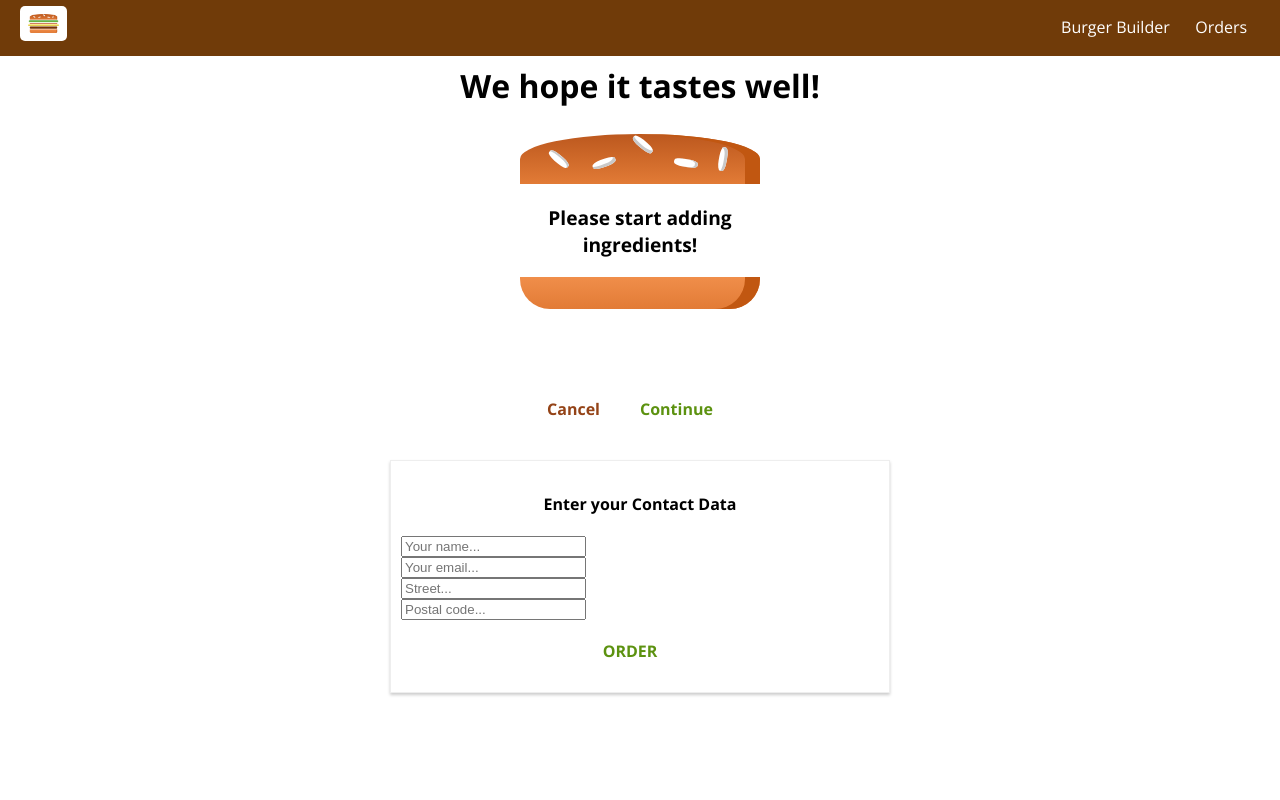
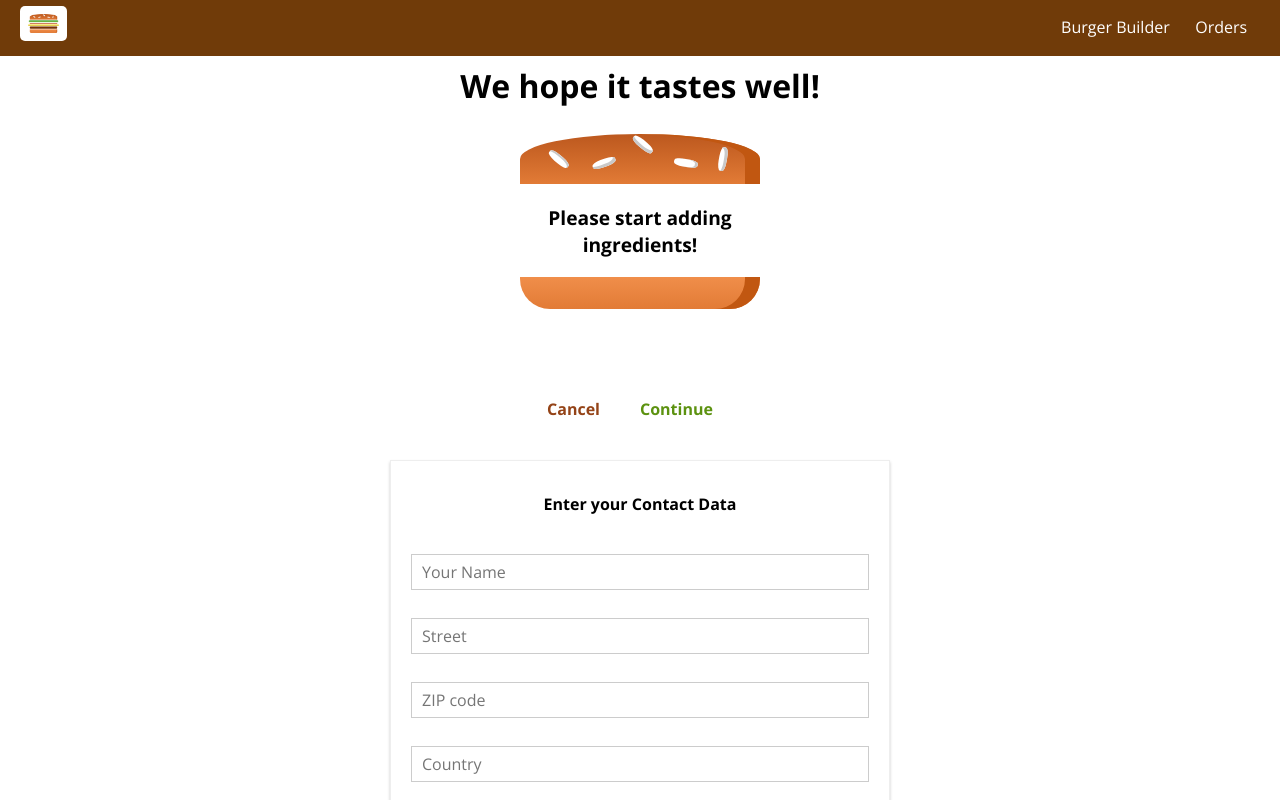
Before and after one commit to AntonZLatkov/Burger-app, a React (Create React App) app: page /checkout in a window 1280 px wide. Both pictures are taken after a click on the button "Continue". Shown: the top 800 px of the page. Built offline with nearby package versions, Linux system fonts and the light colour scheme.

Commit message:
forms and validation

```diff
--- a/src/components/UI/Button/Button.js
+++ b/src/components/UI/Button/Button.js
@@ -5,6 +5,7 @@ const button = (props) => {
     <button
       className={[classes.Button, classes[props.btnType]].join(' ')}
       onClick={props.clicked}
+      disabled={props.disabled}
     >{props.children}</button>
   );
 }
--- a/src/components/UI/Button/Button.module.css
+++ b/src/components/UI/Button/Button.module.css
@@ -15,6 +15,11 @@
   padding-left: 0;
 }
 
+.Button:disabled {
+  color: #ccc;
+  cursor: not-allowed;
+}
+
 .Success {
   color: #5C9210;
 }
--- /dev/null
+++ b/src/components/UI/Input/Input.js
@@ -0,0 +1,62 @@
+import classes from './Input.module.css';
+
+const input = (props) => {
+  let inputEl = null;
+
+  let inputClasses = [classes.InputEl];
+
+  if (props.invalid && props.shouldValidate && props.touched) {
+    inputClasses.push(classes.Invalid);
+  }
+
+  switch (props.elementType) {
+    case ('input'):
+      inputEl = <input
+        className={inputClasses.join(' ')}
+        {...props.elementConfig}
+        value={props.value}
+        onChange={props.changed} />;
+      break;
+    case ('textarea'):
+      inputEl = <textarea
+        className={inputClasses.join(' ')}
+        {...props.elementConfig}
+        value={props.value}
+        onChange={props.changed} />;
+      break;
+    case ('select'):
+      inputEl = (
+        <select
+          className={inputClasses.join(' ')}
+          value={props.value}
+          onChange={props.changed} >
+          {props.elementConfig.options.map(option => (
+            <option key={option.value} value={option.value}>{option.displayValue}</option>
+          ))}
+        </select>
+      );
+      break;
+    default:
+      inputEl = <input
+        className={inputClasses.join(' ')}
+        {...props.elementConfig}
+        value={props.value}
+        onChange={props.changed} />;
+  }
+
+  let validationError = null;
+  if (props.invalid && props.touched) {
+    validationError = <p className={classes.ValidationError}>{props.errorMessage}</p>;
+  }
+
+
+  return (
+    <div className={classes.Input}>
+      <label className={classes.Label}>{props.label}</label>
+      { inputEl}
+      { validationError}
+    </div>
+  );
+}
+
+export default input;
--- /dev/null
+++ b/src/components/UI/Input/Input.module.css
@@ -0,0 +1,37 @@
+.Input {
+  width: 100%;
+  padding: 10px;
+  box-sizing: border-box;
+}
+
+.Label {
+  font-weight: bold;
+  display: block;
+  margin-bottom: 8px;
+}
+
+.InputEl {
+  outline: none;
+  border: 1px solid #ccc;
+  background-color: #fff;
+  font: inherit;
+  padding: 6px 10px;
+  display: block;
+  width: 100%;
+  box-sizing: border-box;
+}
+
+.InputEl:focus {
+  outline: none;
+  background-color: #ccc;
+}
+
+.Invalid {
+  border: 1px solid red;
+  background-color: rgb(255, 187, 180);
+}
+
+.ValidationError {
+  color: red;
+  margin: 5px 0;
+}
--- a/src/containers/Checkout/ContactData/ContactData.js
+++ b/src/containers/Checkout/ContactData/ContactData.js
@@ -3,36 +3,113 @@ import Button from '../../../components/UI/Button/Button';
 import classes from './ContactData.module.css';
 import Spinner from '../../../components/UI/Spinner/Spinner';
 import axios from '../../../axios-orders';
+import Input from '../../../components/UI/Input/Input';
 
 class ContactData extends Component {
   state = {
-    name: '',
-    email: '',
-    address: {
-      street: '',
-      zip: ''
+    orderForm: {
+      name: {
+        elementType: 'input',
+        elementConfig: {
+          type: 'text',
+          placeholder: 'Your Name'
+        },
+        value: '',
+        validation: {
+          required: true
+        },
+        valid: false,
+        touched: false
+      },
+      street: {
+        elementType: 'input',
+        elementConfig: {
+          type: 'text',
+          placeholder: 'Street'
+        },
+        value: '',
+        validation: {
+          required: true
+        },
+        valid: false,
+        touched: false
+      },
+      zipCode: {
+        elementType: 'input',
+        elementConfig: {
+          type: 'text',
+          placeholder: 'ZIP code'
+        },
+        value: '',
+        validation: {
+          required: true,
+          minLength: 4,
+          maxLength: 4
+        },
+        valid: false,
+        touched: false
+      },
+      country: {
+        elementType: 'input',
+        elementConfig: {
+          type: 'text',
+          placeholder: 'Country'
+        },
+        value: '',
+        validation: {
+          required: true
+        },
+        valid: false,
+        touched: false
+      },
+      email: {
+        elementType: 'input',
+        elementConfig: {
+          type: 'email',
+          placeholder: 'Your E-mail'
+        },
+        value: '',
+        validation: {
+          required: true
+        },
+        valid: false,
+        touched: false
+      },
+      deliveryMethod: {
+        elementType: 'select',
+        elementConfig: {
+          options: [{
+            value: 'fastest',
+            displayValue: 'Fastest'
+          }, {
+            value: 'cheapest',
+            displayValue: 'Cheapest'
+          }]
+        },
+        validation: {},
+        value: 'fastest',
+        valid: true,
+      }
     },
+    formIsValid: false,
     loading: false
   }
 
   orderHandler = (event) => {
     event.preventDefault();
-    console.log(this.props.ingredients);
+    // console.log(this.props.ingredients);
     // alert('You continue!');
     this.setState({ loading: true });
+
+    const formData = {};
+    for (let formElementId in this.state.orderForm) {
+      formData[formElementId] = this.state.orderForm[formElementId].value;
+    }
+
     const order = {
       ingredients: this.props.ingredients,
       price: this.props.price,
-      customer: {
-        name: 'Anton Zlatkov',
-        address: {
-          street: 'Testaddress 1',
-          zipCode: '1000',
-          country: 'Sofia'
-        },
-        email: 'test@test.com'
-      },
-      deliveryMethod: 'fastest'
+      orderData: formData
     }
     axios.post('/orders.json', order)
       .then(response => {
@@ -45,14 +122,71 @@ class ContactData extends Component {
       });
   }
 
+  checkValidity(value, rules) {
+    let isValid = true;
+
+    if (rules.required) {
+      isValid = value.trim() !== '' && isValid;
+    }
+
+    if (rules.minLength) {
+      isValid = value.trim().length >= rules.minLength && isValid;
+    }
+
+    if (rules.maxLength) {
+      isValid = value.trim().length <= rules.maxLength && isValid;
+    }
+
+    return isValid;
+  }
+
+  inputChangedHandler = (event, inputId) => {
+    let updatedOrderForm = {
+      ...this.state.orderForm
+    }
+
+    let updatedFormEl = {
+      ...updatedOrderForm[inputId]
+    }
+    updatedFormEl.value = event.target.value;
+    updatedFormEl.valid = this.checkValidity(updatedFormEl.value, updatedFormEl.validation);
+    updatedFormEl.touched = true;
+    updatedOrderForm[inputId] = updatedFormEl;
+    // console.log(updatedOrderForm)
+    let formIsValid = true;
+    for (let inputId in updatedOrderForm) {
+      formIsValid = updatedOrderForm[inputId].valid && formIsValid;
+    }
+    // console.log(formIsValid)
+    this.setState({ orderForm: updatedOrderForm, formIsValid: formIsValid });
+  }
+
   render() {
+    let formElementsArray = [];
+
+    for (let key in this.state.orderForm) {
+      formElementsArray.push({
+        id: key,
+        config: this.state.orderForm[key]
+      })
+    }
+
     let form = (
-      <form>
-        <input className={classes.Input} name="name" placeholder="Your name..." type="text" />
-        <input className={classes.Input} name="email" placeholder="Your email..." type="email" />
-        <input className={classes.Input} name="street" placeholder="Street..." type="text" />
-        <input className={classes.Input} name="zip" placeholder="Postal code..." type="text" />
-        <Button btnType="Success" clicked={this.orderHandler}>ORDER</Button>
+      <form onSubmit={this.orderHandler}>
+        {formElementsArray.map(formEl => (
+          <Input
+            key={formEl.id}
+            elementType={formEl.config.elementType}
+            elementConfig={formEl.config.elementConfig}
+            value={formEl.config.value}
+            invalid={!formEl.config.valid}
+            shouldValidate={formEl.config.validation}
+            touched={formEl.config.touched}
+            errorMessage={'Please enter a valid ' + formEl.id}
+            changed={(event) => this.inputChangedHandler(event, formEl.id)}
+          />
+        ))}
+        <Button disabled={!this.state.formIsValid} btnType="Success">ORDER</Button>
       </form>
     );
     if (this.state.loading) {
--- a/src/containers/Checkout/ContactData/ContactData.module.css
+++ b/src/containers/Checkout/ContactData/ContactData.module.css
@@ -8,10 +8,6 @@
   box-sizing: border-box;
 }
 
-.Input {
-  display: block;
-}
-
 @media (min-width: 600px) {
   .ContactData {
     width: 500px;
```
Also changed, not shown: 1 other file (tests, documents, lock files or other folders).
